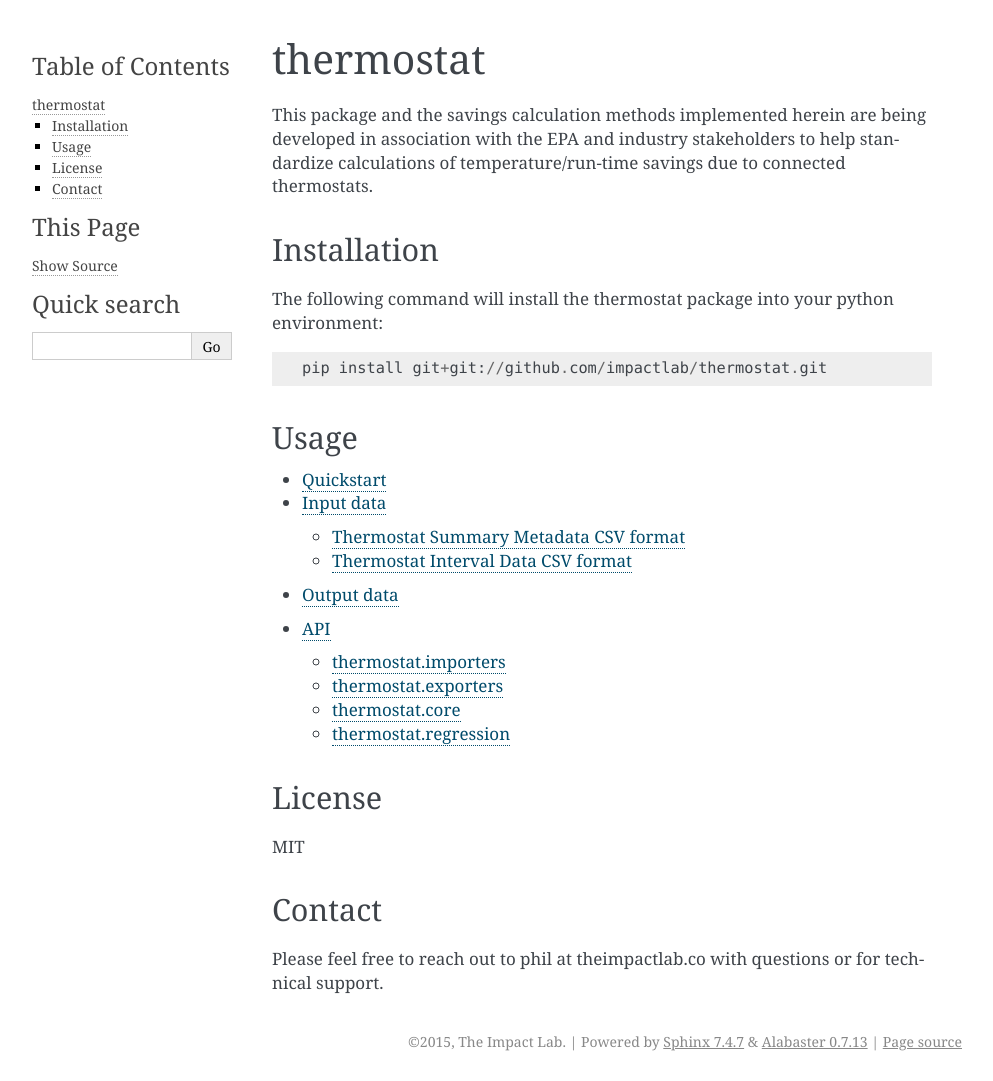
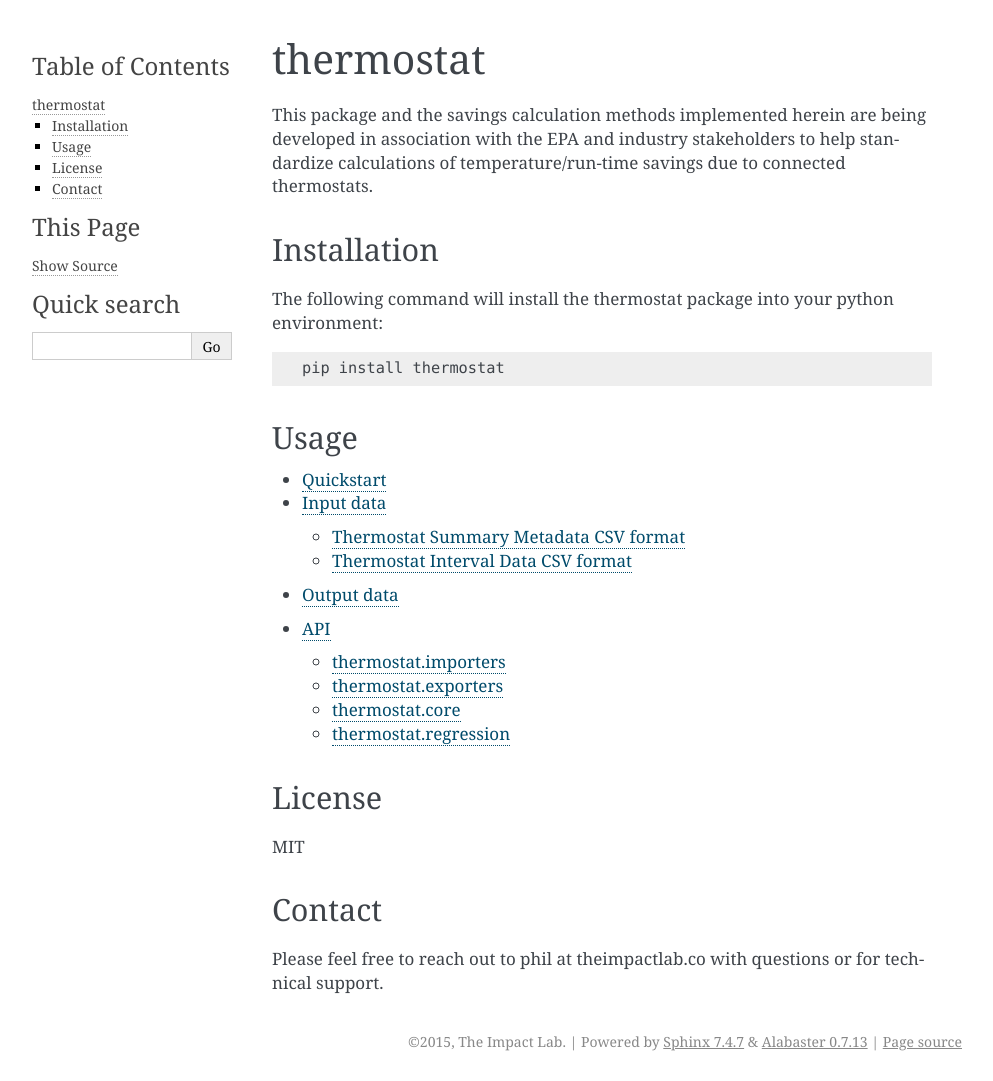
Before and after one commit to EPAENERGYSTAR/epathermostat, a Sphinx documentation site: the page built from docs/index.rst, in a window 1280 px wide. Shown: the whole page, without its empty margins (148-1141 px from the left). Built offline with Sphinx 7.4.7, drawn with Linux system fonts in a browser that asks for light colours.

Commit message:
Update installation method docs

```diff
--- a/docs/index.rst
+++ b/docs/index.rst
@@ -12,7 +12,7 @@ Installation
 The following command will install the thermostat package into your python
 environment::
 
-   pip install git+git://github.com/impactlab/thermostat.git
+   pip install thermostat
 
 Usage
 -----
```
